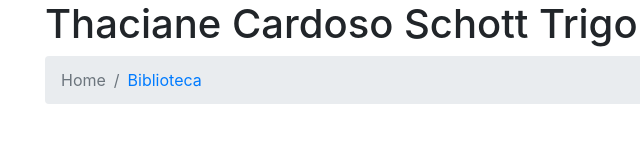
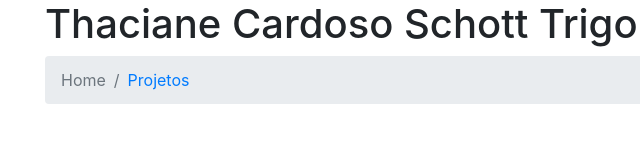
Before and after one commit to thacischott/challenger, a plain HTML site: page index.html in a window 1280 px wide. Shown: the full height of the page, 40-680 px from the left. Drawn offline with nearby package versions, Linux system fonts and the light colour scheme; files that its build step writes are made by us from their sources.

Commit message:
Update index.html

```diff
--- a/index.html
+++ b/index.html
@@ -19,7 +19,7 @@
 <nav aria-label="breadcrumb">
   <ol class="breadcrumb">
     <li class="breadcrumb-item active" aria-current="page">Home</li>
-      <li class="breadcrumb-item"><a href="https://thacischott.github.io/challenger/ihf.html">Biblioteca</a></li>
+      <li class="breadcrumb-item"><a href="https://thacischott.github.io/challenger/ihf.html">Projetos</a></li>
   </ol>
 </nav>
 
```
